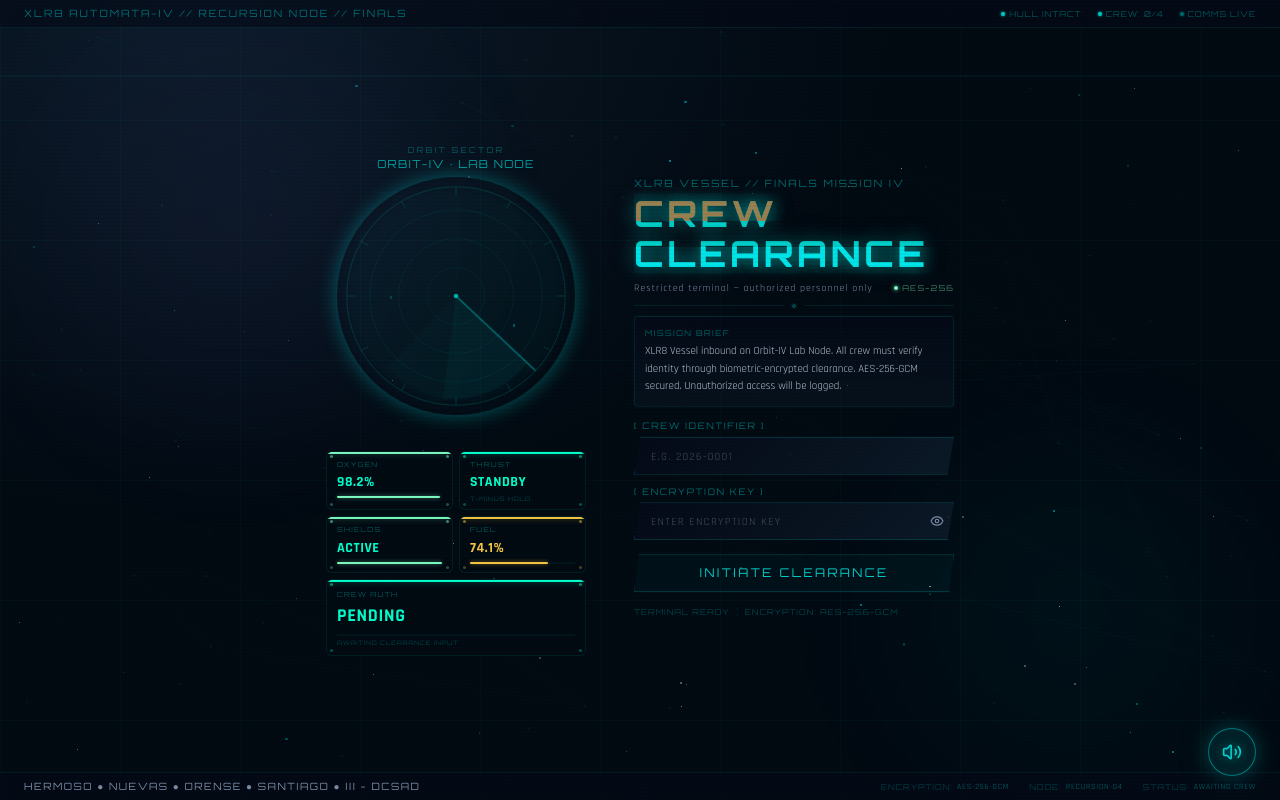
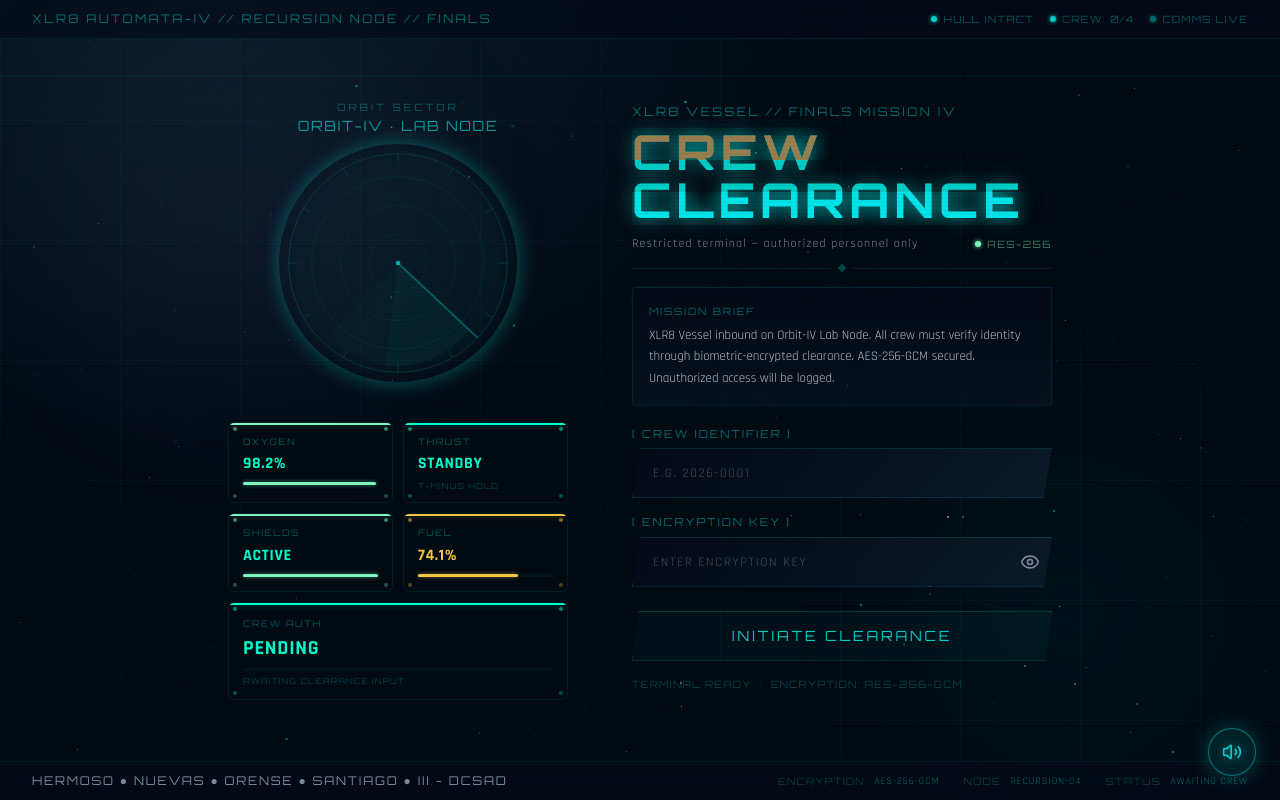
Before and after one commit to micasanf/Mathematical-Mission-Control, a Next.js app: page / in a window 1280 px wide. Built offline with nearby package versions, Linux system fonts and the light colour scheme.

Commit message:
f65f4c1b-5eba-42ea-8419-c2de2745f891

```diff
--- a/src/components/mission/LoginPage.tsx
+++ b/src/components/mission/LoginPage.tsx
@@ -245,7 +245,7 @@ export function LoginPage() {
         .para-input::placeholder {
           color: rgba(122,140,165,0.5);
           letter-spacing: 0.12em;
-          font-size: 11px;
+          font-size: 13px;
           text-transform: uppercase;
         }
         .para-btn {
@@ -366,7 +366,7 @@ export function LoginPage() {
 
       {/* ── Top Bar ──────────────────────────────────────────────────── */}
       <div
-        className="relative z-10 flex items-center justify-between px-4 sm:px-6 py-1.5 border-b shrink-0"
+        className="relative z-10 flex items-center justify-between px-6 sm:px-8 py-2.5 border-b shrink-0"
         style={{
           borderColor: `rgba(0,206,201,0.1)`,
           background: `rgba(5,11,24,0.65)`,
@@ -374,7 +374,7 @@ export function LoginPage() {
         }}
       >
         <div
-          className="text-[9px] sm:text-[10px] tracking-[0.2em] uppercase"
+          className="text-[11px] sm:text-[12px] tracking-[0.2em] uppercase"
           style={{ fontFamily: "var(--font-orbitron), sans-serif", color: `rgba(0,206,201,0.5)` }}
         >
           XLR8 AUTOMATA-IV // RECURSION NODE // FINALS
@@ -387,32 +387,32 @@ export function LoginPage() {
       </div>
 
       {/* ── Main Content: Two Column Layout ──────────────────────────── */}
-      <div className="relative z-10 flex-1 flex flex-col lg:flex-row items-center justify-center gap-4 lg:gap-12 px-4 sm:px-6 py-3 lg:py-2 overflow-auto">
+      <div className="relative z-10 flex-1 flex flex-col lg:flex-row items-center justify-center gap-6 lg:gap-16 px-6 sm:px-8 py-4 overflow-auto">
 
-        {/* ── Left Column: Radar + Individual Status Cards ─────────────── */}
+        {/* ── Left Column: Radar + Telemetry Grid ─────────────── */}
         <motion.div
           initial={{ opacity: 0, x: -20 }}
           animate={{ opacity: 1, x: 0 }}
           transition={{ delay: 0.3, duration: 0.7 }}
-          className="flex flex-col items-center gap-2 w-full max-w-[260px]"
+          className="flex flex-col items-center gap-3 w-full max-w-[340px]"
         >
           {/* Sector label */}
           <div className="text-center">
             <div
-              className="text-[8px] tracking-[0.3em] uppercase"
+              className="text-[10px] tracking-[0.3em] uppercase"
               style={{ color: `rgba(0,206,201,0.4)`, fontFamily: "var(--font-orbitron), sans-serif" }}
             >
               Orbit Sector
             </div>
             <div
-              className="text-[11px] tracking-[0.12em] uppercase"
+              className="text-[14px] tracking-[0.12em] uppercase"
               style={{ color: `rgba(0,206,201,0.75)`, fontFamily: "var(--font-orbitron), sans-serif" }}
             >
               ORBIT-IV &middot; LAB NODE
             </div>
           </div>
 
-          {/* Radar SVG — compact */}
+          {/* Radar SVG */}
           <div className="relative" style={{ width: 230, height: 230 }}>
             <div
               className="absolute inset-[-4px] rounded-full"
@@ -471,7 +471,7 @@ export function LoginPage() {
           </div>
 
           {/* Telemetry Grid — 2 columns */}
-          <div className="w-full grid grid-cols-2 gap-1.5 mt-8">
+          <div className="w-full grid grid-cols-2 gap-2.5 mt-8">
             <GridCell
               label="OXYGEN"
               value="98.2%"
@@ -546,11 +546,11 @@ export function LoginPage() {
           initial={{ opacity: 0, x: 20 }}
           animate={{ opacity: 1, x: 0 }}
           transition={{ delay: 0.4, duration: 0.7 }}
-          className="flex flex-col items-center lg:items-start w-full max-w-[320px]"
+          className="flex flex-col items-center lg:items-start w-full max-w-[420px]"
         >
           {/* Subtitle */}
           <div
-            className="text-[9px] sm:text-[10px] tracking-[0.2em] uppercase mb-1.5 text-center lg:text-left"
+            className="text-[11px] sm:text-[12px] tracking-[0.2em] uppercase mb-2.5 text-center lg:text-left"
             style={{ fontFamily: "var(--font-orbitron), sans-serif", color: `rgba(0,206,201,0.5)` }}
           >
             XLR8 VESSEL // FINALS MISSION IV
@@ -558,7 +558,7 @@ export function LoginPage() {
 
           {/* Title with glitch */}
           <div
-            className="text-2xl sm:text-3xl lg:text-4xl font-bold tracking-[0.1em] uppercase text-center lg:text-left mb-1"
+            className="text-3xl sm:text-4xl lg:text-5xl font-bold tracking-[0.1em] uppercase text-center lg:text-left mb-2"
             style={{
               fontFamily: "var(--font-orbitron), sans-serif",
               animation: 'glitch-float 4s ease-in-out infinite',
@@ -595,14 +595,14 @@ export function LoginPage() {
           </div>
 
           {/* Restricted + Encryption row */}
-          <div className="w-full flex items-center justify-between mb-2">
-            <span className="text-[10px] tracking-[0.1em]" style={{ color: P.textMuted }}>
+          <div className="w-full flex items-center justify-between mb-3">
+            <span className="text-[12px] tracking-[0.1em]" style={{ color: P.textMuted }}>
               Restricted terminal — authorized personnel only
             </span>
-            <div className="flex items-center gap-1">
-              <div className="w-1 h-1 rounded-full"
+            <div className="flex items-center gap-1.5">
+              <div className="w-1.5 h-1.5 rounded-full"
                 style={{ backgroundColor: P.green, boxShadow: `0 0 4px ${P.green}` }} />
-              <span className="text-[8px] tracking-[0.15em] uppercase"
+              <span className="text-[10px] tracking-[0.15em] uppercase"
                 style={{ color: `rgba(125,249,192,0.5)`, fontFamily: "var(--font-orbitron), sans-serif" }}>
                 AES-256
               </span>
@@ -610,15 +610,15 @@ export function LoginPage() {
           </div>
 
           {/* Divider */}
-          <div className="w-full flex items-center gap-2 mb-2">
+          <div className="w-full flex items-center gap-2 mb-4">
             <div className="flex-1 h-px" style={{ background: `rgba(0,206,201,0.12)` }} />
-            <div className="w-1 h-1 rotate-45" style={{ backgroundColor: P.primary, opacity: 0.3 }} />
+            <div className="w-1.5 h-1.5 rotate-45" style={{ backgroundColor: P.primary, opacity: 0.3 }} />
             <div className="flex-1 h-px" style={{ background: `rgba(0,206,201,0.12)` }} />
           </div>
 
-          {/* Mission Brief — compact */}
+          {/* Mission Brief */}
           <div
-            className="w-full border rounded p-2.5 mb-3"
+            className="w-full border rounded p-4 mb-5"
             style={{
               borderColor: `rgba(0,206,201,0.1)`,
               background: `linear-gradient(180deg, rgba(5,11,24,0.65), rgba(13,27,42,0.45))`,
@@ -626,12 +626,12 @@ export function LoginPage() {
             }}
           >
             <div
-              className="text-[8px] tracking-[0.18em] uppercase mb-1"
+              className="text-[10px] tracking-[0.18em] uppercase mb-1.5"
               style={{ color: `rgba(0,206,201,0.45)`, fontFamily: "var(--font-orbitron), sans-serif" }}
             >
               MISSION BRIEF
             </div>
-            <p className="text-[11px] leading-relaxed" style={{ color: P.textSec }}>
+            <p className="text-[13px] leading-relaxed" style={{ color: P.textSec }}>
               XLR8 Vessel inbound on Orbit-IV Lab Node. All crew must verify identity
               through biometric-encrypted clearance. AES-256-GCM secured. Unauthorized
               access will be logged.
@@ -639,11 +639,11 @@ export function LoginPage() {
           </div>
 
           {/* Form */}
-          <form onSubmit={handleSubmit} className="w-full space-y-2.5">
+          <form onSubmit={handleSubmit} className="w-full space-y-4">
             {/* Crew Identifier */}
             <div>
               <label
-                className="block text-[9px] tracking-[0.18em] uppercase mb-1"
+                className="block text-[11px] tracking-[0.18em] uppercase mb-1.5"
                 style={{ color: `rgba(0,206,201,0.5)`, fontFamily: "var(--font-orbitron), sans-serif" }}
               >
                 [ Crew Identifier ]
@@ -655,7 +655,7 @@ export function LoginPage() {
                 onFocus={handleFocus}
                 placeholder="e.g. 2026-0001"
                 disabled={authState !== 'PENDING'}
-                className="para-input w-full px-4 py-2 text-sm outline-none"
+                className="para-input w-full px-5 py-3 text-base outline-none"
                 style={{ color: P.text, fontFamily: "var(--font-rajdhani), sans-serif", caretColor: P.primary }}
                 autoComplete="username"
               />
@@ -664,7 +664,7 @@ export function LoginPage() {
             {/* Encryption Key */}
             <div>
               <label
-                className="block text-[9px] tracking-[0.18em] uppercase mb-1"
+                className="block text-[11px] tracking-[0.18em] uppercase mb-1.5"
                 style={{ color: `rgba(0,206,201,0.5)`, fontFamily: "var(--font-orbitron), sans-serif" }}
               >
                 [ Encryption Key ]
@@ -677,19 +677,19 @@ export function LoginPage() {
                   onFocus={handleFocus}
                   placeholder="ENTER ENCRYPTION KEY"
                   disabled={authState !== 'PENDING'}
-                  className="para-input w-full px-4 py-2 pr-9 text-sm outline-none"
+                  className="para-input w-full px-5 py-3 pr-10 text-base outline-none"
                   style={{ color: P.text, fontFamily: "var(--font-rajdhani), sans-serif", caretColor: P.primary }}
                   autoComplete="current-password"
                 />
                 <button
                   type="button"
                   onClick={() => { setShowPwd(!showPwd); if (soundEnabled) soundEngine.playClick(); }}
-                  className="absolute right-2.5 top-1/2 -translate-y-1/2 cursor-pointer bg-transparent border-0 p-0"
+                  className="absolute right-3 top-1/2 -translate-y-1/2 cursor-pointer bg-transparent border-0 p-0"
                   style={{ color: showPwd ? P.primary : P.textMuted, transition: 'color 0.2s' }}
                   aria-label={showPwd ? 'Hide password' : 'Show password'}
                   tabIndex={-1}
                 >
-                  {showPwd ? <EyeOff className="w-3.5 h-3.5" /> : <Eye className="w-3.5 h-3.5" />}
+                  {showPwd ? <EyeOff className="w-5 h-5" /> : <Eye className="w-5 h-5" />}
                 </button>
               </div>
             </div>
@@ -698,7 +698,7 @@ export function LoginPage() {
             <button
               type="submit"
               disabled={authState !== 'PENDING' || !uid.trim() || !pwd.trim()}
-              className="para-btn w-full py-2.5 mt-1 text-xs tracking-[0.2em] uppercase cursor-pointer"
+              className="para-btn w-full py-3.5 mt-2 text-sm tracking-[0.2em] uppercase cursor-pointer"
               onMouseEnter={() => { if (soundEnabled) soundEngine.playHover(); }}
               style={{
                 fontFamily: "var(--font-orbitron), sans-serif",
@@ -724,13 +724,13 @@ export function LoginPage() {
           </form>
 
           {/* Terminal status footer */}
-          <div className="w-full flex items-center gap-1.5 mt-2">
-            <span className="text-[8px] tracking-[0.12em] uppercase"
+          <div className="w-full flex items-center gap-2 mt-3">
+            <span className="text-[10px] tracking-[0.12em] uppercase"
               style={{ color: `rgba(0,206,201,0.3)`, fontFamily: "var(--font-orbitron), sans-serif" }}>
               TERMINAL READY
             </span>
             <span style={{ color: `rgba(0,206,201,0.15)` }}>:</span>
-            <span className="text-[8px] tracking-[0.12em] uppercase"
+            <span className="text-[10px] tracking-[0.12em] uppercase"
               style={{ color: `rgba(0,206,201,0.3)`, fontFamily: "var(--font-orbitron), sans-serif" }}>
               ENCRYPTION: AES-256-GCM
             </span>
@@ -740,7 +740,7 @@ export function LoginPage() {
 
       {/* ── Bottom Bar ──────────────────────────────────────────────── */}
       <div
-        className="relative z-10 flex flex-col sm:flex-row items-center justify-between px-4 sm:px-6 py-1.5 border-t gap-1 shrink-0"
+        className="relative z-10 flex flex-col sm:flex-row items-center justify-between px-6 sm:px-8 py-2.5 border-t gap-1.5 shrink-0"
         style={{
           borderColor: `rgba(0,206,201,0.08)`,
           background: `rgba(5,11,24,0.65)`,
@@ -748,12 +748,12 @@ export function LoginPage() {
         }}
       >
         <div
-          className="text-[8px] sm:text-[10px] tracking-[0.15em] uppercase"
+          className="text-[10px] sm:text-[12px] tracking-[0.15em] uppercase"
           style={{ fontFamily: "var(--font-orbitron), sans-serif", color: P.textMuted }}
         >
           HERMOSO ● NUEVAS ● ORENSE ● SANTIAGO ● III - DCSAD
         </div>
-        <div className="flex items-center gap-3 sm:gap-5">
+        <div className="flex items-center gap-4 sm:gap-6">
           <BottomStatusItem label="ENCRYPTION" value="AES-256-GCM" />
           <BottomStatusItem label="NODE" value="RECURSION-04" />
           <BottomStatusItem label="STATUS" value="AWAITING CREW" />
@@ -767,17 +767,17 @@ export function LoginPage() {
 function StatusDot({ label, color, pulse }: { label: string; color: string; pulse?: boolean }) {
   const dotColor = color === 'cyan' ? P.primary : P.gold;
   return (
-    <div className="flex items-center gap-1">
+    <div className="flex items-center gap-1.5">
       <div
-        className="w-1 h-1 rounded-full"
+        className="w-1.5 h-1.5 rounded-full"
         style={{
           backgroundColor: dotColor,
           animation: pulse ? 'pulse 2s ease-in-out infinite' : 'none',
-          boxShadow: `0 0 3px ${dotColor}`,
+          boxShadow: `0 0 4px ${dotColor}`,
         }}
       />
       <span
-        className="text-[8px] tracking-[0.12em] uppercase"
+        className="text-[10px] tracking-[0.12em] uppercase"
         style={{ fontFamily: "var(--font-orbitron), sans-serif", color: `rgba(0,206,201,0.4)` }}
       >
         {label}
@@ -828,30 +828,30 @@ function GridCell({
       />
 
       {/* Corner dots */}
-      <div className="absolute top-[3px] left-[3px] w-[3px] h-[3px] rounded-full"
+      <div className="absolute top-[4px] left-[4px] w-[4px] h-[4px] rounded-full"
         style={{ backgroundColor: accentColor, opacity: 0.5 }} />
-      <div className="absolute top-[3px] right-[3px] w-[3px] h-[3px] rounded-full"
+      <div className="absolute top-[4px] right-[4px] w-[4px] h-[4px] rounded-full"
         style={{ backgroundColor: accentColor, opacity: 0.5 }} />
-      <div className="absolute bottom-[3px] left-[3px] w-[3px] h-[3px] rounded-full"
+      <div className="absolute bottom-[4px] left-[4px] w-[4px] h-[4px] rounded-full"
         style={{ backgroundColor: accentColor, opacity: 0.3 }} />
-      <div className="absolute bottom-[3px] right-[3px] w-[3px] h-[3px] rounded-full"
+      <div className="absolute bottom-[4px] right-[4px] w-[4px] h-[4px] rounded-full"
         style={{ backgroundColor: accentColor, opacity: 0.3 }} />
 
       {/* Content */}
-      <div className={`px-2.5 ${fullWidth ? 'py-2' : 'py-1.5'}`}>
+      <div className={`px-3.5 ${fullWidth ? 'py-3' : 'py-2.5'}`}>
         {/* Label row */}
         <div
-          className="text-[7px] tracking-[0.18em] uppercase mb-0.5"
+          className="text-[9px] tracking-[0.18em] uppercase mb-1"
           style={{ fontFamily: "var(--font-orbitron), sans-serif", color: 'rgba(0,206,201,0.4)' }}
         >
           {label}
         </div>
 
         {/* Value row */}
-        <div className="flex items-center gap-1.5">
+        <div className="flex items-center gap-2">
           {statusDot !== 'none' && (
             <div
-              className="w-1.5 h-1.5 rounded-full shrink-0"
+              className="w-2 h-2 rounded-full shrink-0"
               style={{
                 backgroundColor: valueColor,
                 boxShadow: `0 0 5px ${valueColor}`,
@@ -861,7 +861,7 @@ function GridCell({
             />
           )}
           <span
-            className={`font-bold tracking-[0.04em] uppercase ${fullWidth ? 'text-lg' : 'text-sm'}`}
+            className={`font-bold tracking-[0.04em] uppercase ${fullWidth ? 'text-xl' : 'text-base'}`}
             style={{
               fontFamily: "var(--font-rajdhani), sans-serif",
               color: valueColor,
@@ -872,10 +872,10 @@ function GridCell({
           </span>
         </div>
 
-        {/* Progress bar — 2px, glowing */}
+        {/* Progress bar — 3px, glowing */}
         {!noBar && (
           <div
-            className="w-full h-[2px] rounded-full mt-1 mb-0.5"
+            className="w-full h-[3px] rounded-full mt-1.5 mb-1"
             style={{ background: 'rgba(0,206,201,0.06)' }}
           >
             <motion.div
@@ -894,7 +894,7 @@ function GridCell({
         {/* Subtext */}
         {subtext && (
           <div
-            className="text-[6px] tracking-[0.14em] uppercase mt-0.5"
+            className="text-[8px] tracking-[0.14em] uppercase mt-1"
             style={{ fontFamily: "var(--font-orbitron), sans-serif", color: 'rgba(0,206,201,0.3)' }}
           >
             {subtext}
@@ -908,15 +908,15 @@ function GridCell({
 // ─── Bottom Status Item ──────────────────────────────────────────────────────
 function BottomStatusItem({ label, value }: { label: string; value: string }) {
   return (
-    <div className="flex items-center gap-1">
+    <div className="flex items-center gap-1.5">
       <span
-        className="text-[7px] sm:text-[8px] tracking-[0.12em] uppercase"
+        className="text-[9px] sm:text-[10px] tracking-[0.12em] uppercase"
         style={{ fontFamily: "var(--font-orbitron), sans-serif", color: `rgba(0,206,201,0.25)` }}
       >
         {label}:
       </span>
       <span
-        className="text-[7px] sm:text-[8px] tracking-[0.1em] uppercase"
+        className="text-[9px] sm:text-[10px] tracking-[0.1em] uppercase"
         style={{ fontFamily: "var(--font-rajdhani), sans-serif", color: `rgba(0,206,201,0.5)` }}
       >
         {value}
```
